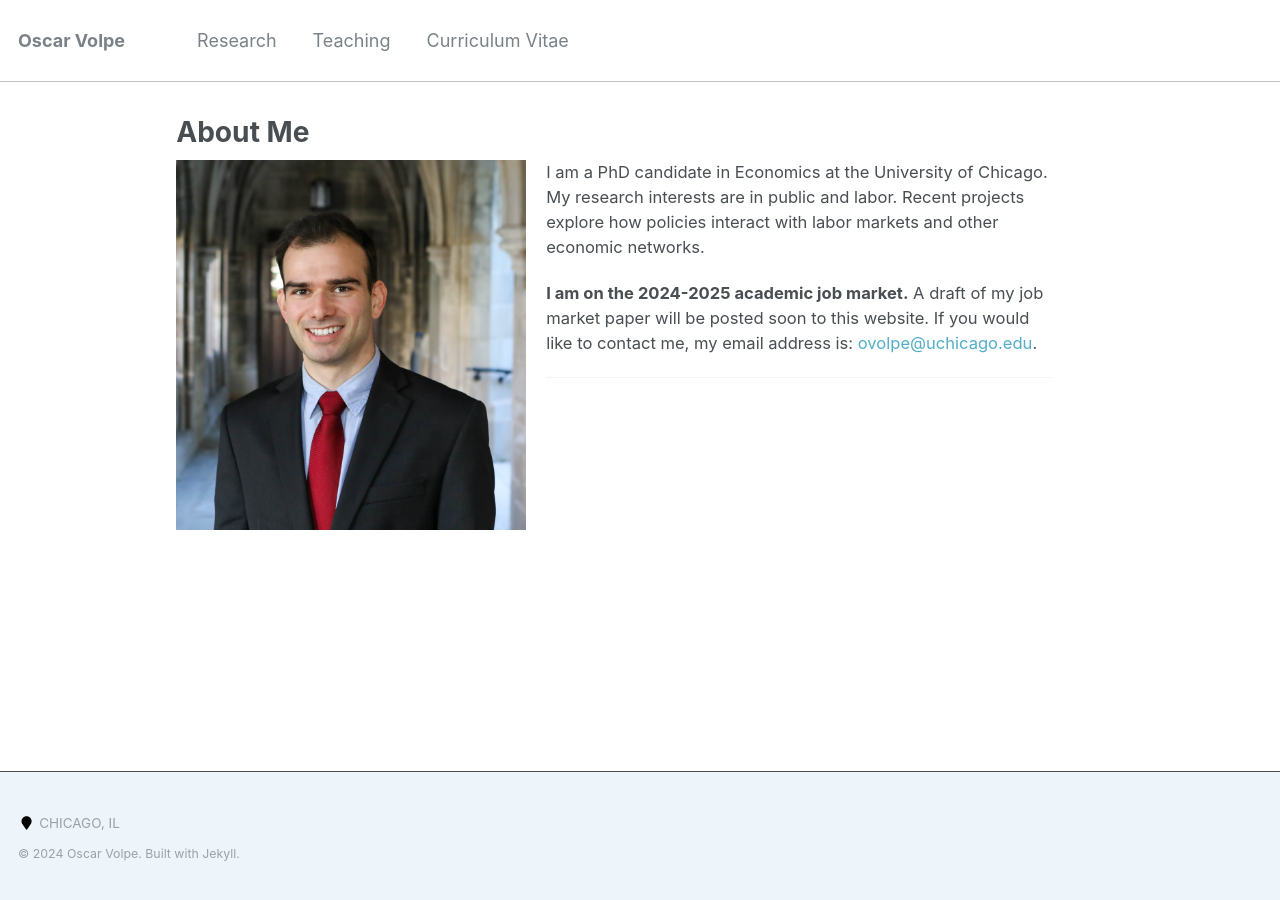
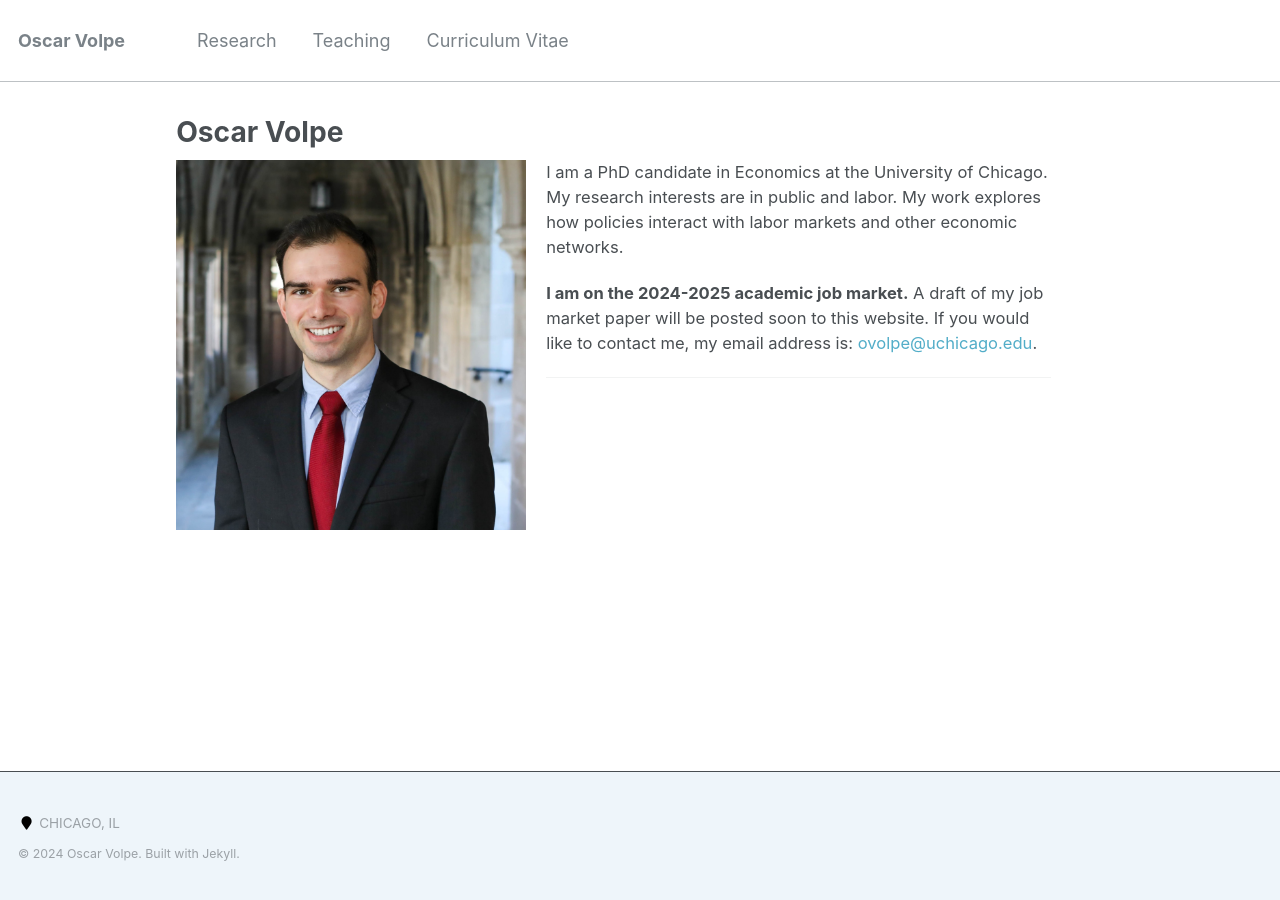
Before and after one commit to ovolpe/ovolpe.github.io, a Jekyll site: the page built from _pages/about.md, in a window 1280 px wide. Built offline with Jekyll 4.4.1, drawn with Linux system fonts in a browser that asks for light colours.

Commit message:
Update about.md

```diff
--- a/_pages/about.md
+++ b/_pages/about.md
@@ -1,14 +1,14 @@
 ---
 permalink: /
-title: "About Me"
-excerpt: "About Me"
+title: "Oscar Volpe"
+excerpt: "Oscar Volpe"
 author_profile: true
 redirect_from:
   - /about/
   - /about.html
 ---
 
-<img class="img-responsive" style="float: left; margin: 0px 20px 20px 0px;" src="/files/headshot.jpg" width="350">I am a PhD candidate in Economics at the University of Chicago. My research interests are in public and labor. Recent projects explore how policies interact with labor markets and other economic networks.
+<img class="img-responsive" style="float: left; margin: 0px 20px 20px 0px;" src="/files/headshot.jpg" width="350">I am a PhD candidate in Economics at the University of Chicago. My research interests are in public and labor. My work explores how policies interact with labor markets and other economic networks.
 
 **I am on the 2024-2025 academic job market.** A draft of my job market paper will be posted soon to this website. If you would like to contact me, my email address is: <a href="mailto:ovolpe@uchicago.edu">ovolpe@uchicago.edu</a>.
 
```
